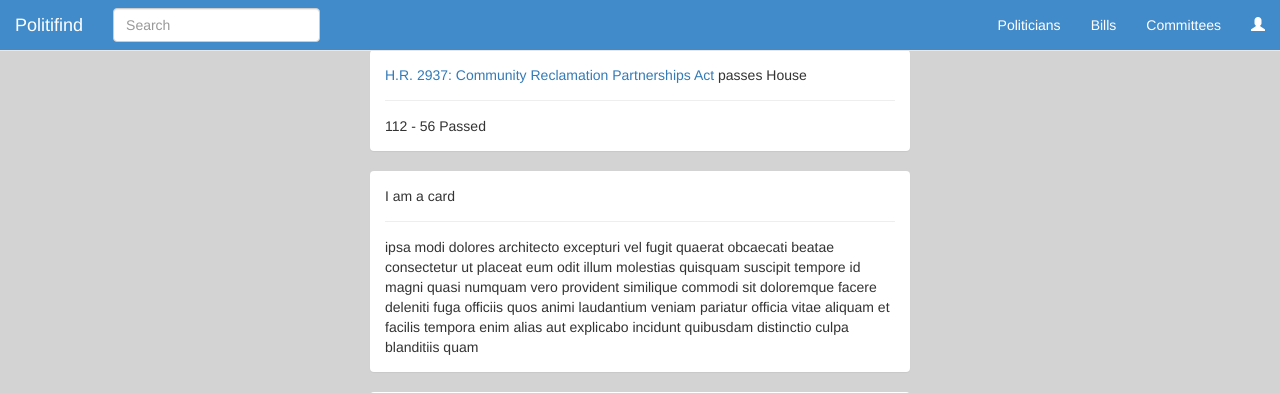
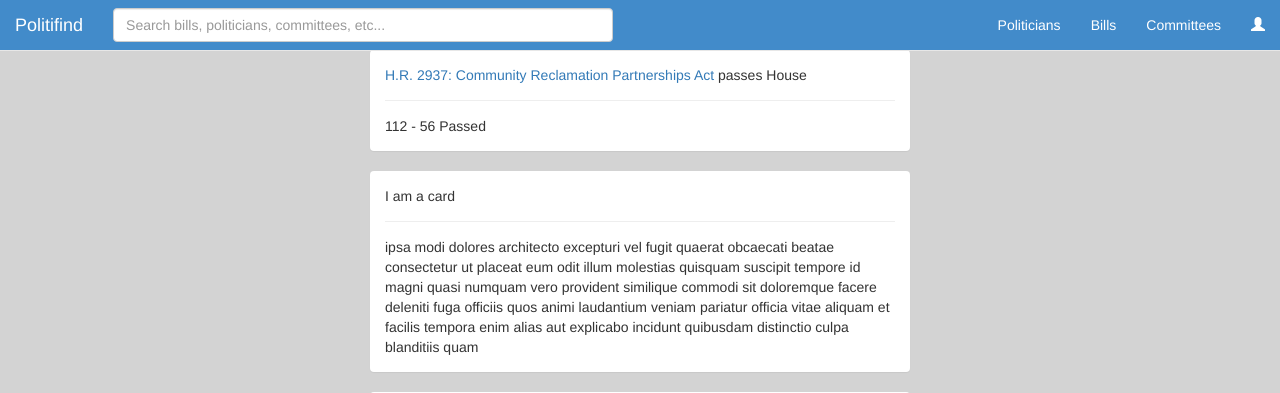
Before and after one commit to arbass22/politifind, a Django app: page /politifind/ in a window 1280 px wide. Shown: the top 393 px of the page. Run offline with Django 3.2, Linux system fonts and the light colour scheme; some libraries are stand-ins or nearby versions.

Commit message:
fixed navbar search

```diff
--- a/sudormrf/politifind/static/css/main-styles.css
+++ b/sudormrf/politifind/static/css/main-styles.css
@@ -15,6 +15,10 @@ body {
 
 .panel {
     border: none;
+}
+
+div.navbar-collapse:not(.collapsing):not(.in) form.navbar-form .form-group input {
+    width: 500px;
 }
 
 .navbar-default {
--- a/sudormrf/politifind/templates/base_template.html
+++ b/sudormrf/politifind/templates/base_template.html
@@ -25,7 +25,7 @@
         <div class="collapse navbar-collapse" id="bs-navbar-collapse">
           <form class="navbar-form navbar-left" action="{% url 'search' %}">
             <div class="form-group">
-              <input class="form-control" placeholder="Search" type="search", name="q">
+              <input class="form-control" placeholder="Search bills, politicians, committees, etc..." type="search", name="q">
             </div>
           </form>
           <ul class="nav navbar-nav navbar-right">
```
